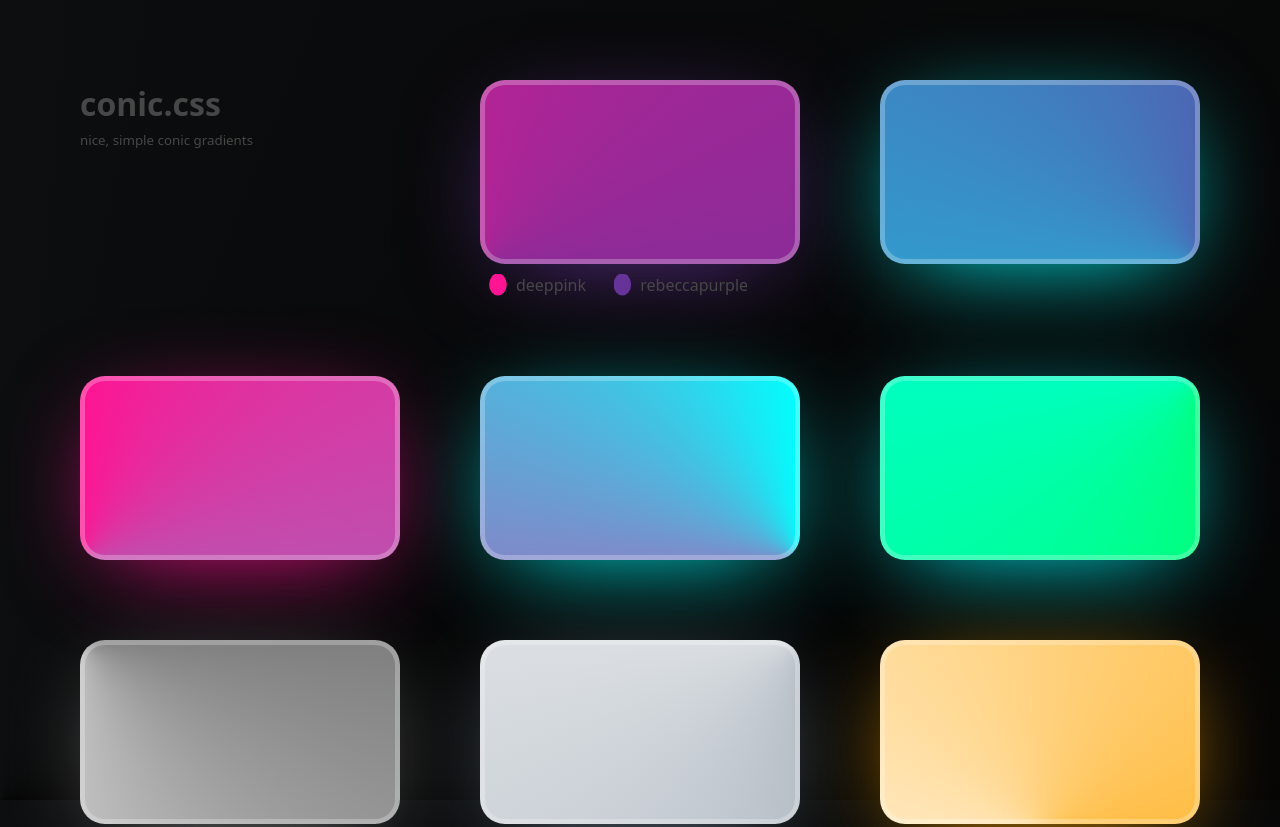
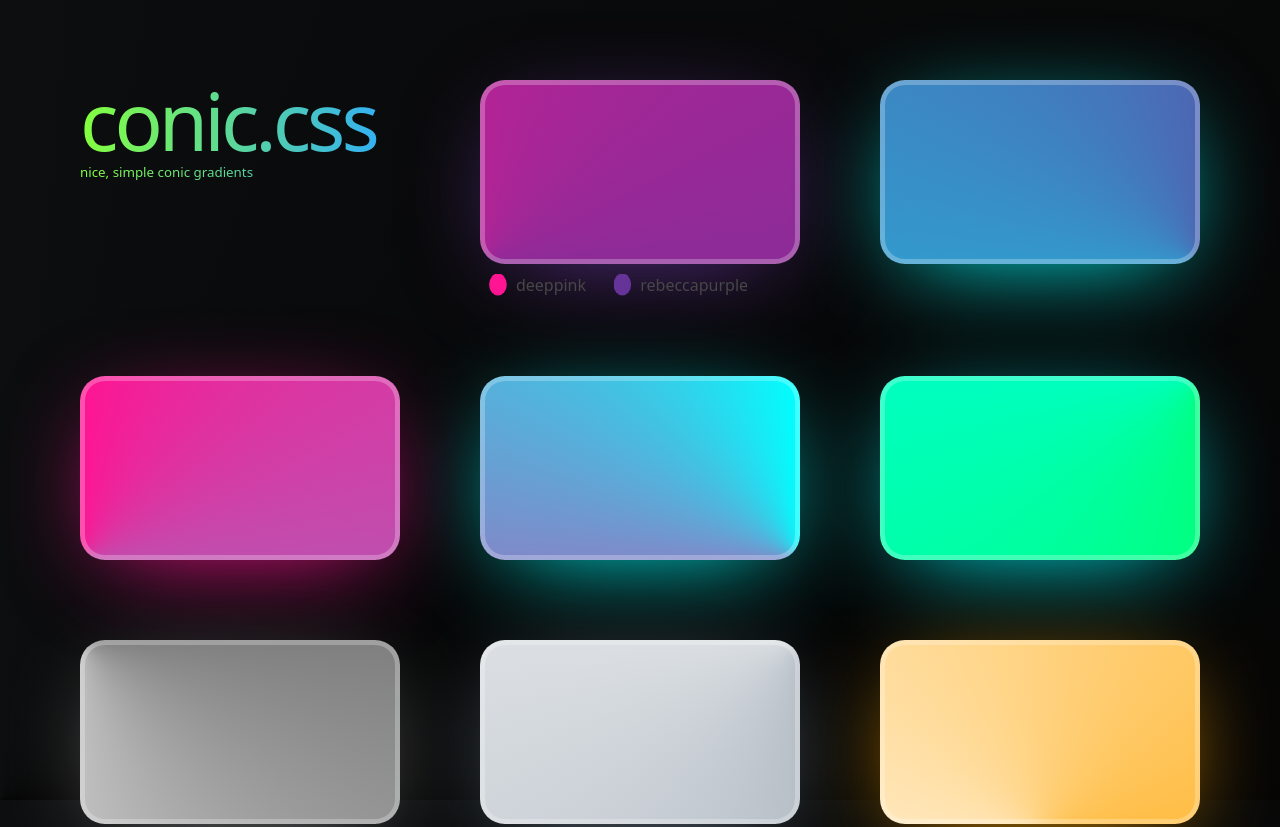
Before and after one commit to argyleink/conic.css, a website built with Vite: page index.html in a window 1280 px wide. Shown: the top 827 px of the page. Built offline with nearby package versions, Linux system fonts and the light colour scheme.

Commit message:
added some to the header

```diff
--- a/style.css
+++ b/style.css
@@ -89,6 +89,23 @@ figure {
   }
 }
 
+header {
+  background: linear-gradient(
+    to right,
+    hsl(98 100% 62%),
+    hsl(204 100% 59%)
+  );
+  -webkit-background-clip: text;
+  -webkit-text-fill-color: transparent;
+}
+
+h1 {
+  font-size: 5rem;
+  letter-spacing: -0.05em;
+  font-weight: lighter;
+  line-height: 1;
+}
+
 .conic-swatch {
   --swatch-border: 5px;
 
```
